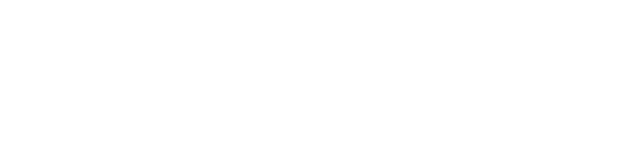
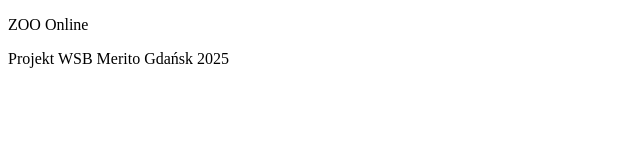
Before and after one commit to KiloZlota/Studia, a plain HTML site: page index.html in a window 1280 px wide. Shown: the whole page, without its empty margins (0-640 px from the left). Drawn offline with Linux system fonts and the light colour scheme.

Commit message:
Dodano kod html

```diff
--- a/index.html
+++ b/index.html
@@ -1,11 +1,20 @@
 <!DOCTYPE html>
 <html lang="en">
+
 <head>
     <meta charset="UTF-8">
     <meta name="viewport" content="width=device-width, initial-scale=1.0">
-    <title>Document</title>
+    <title>ZOO Online</title>
 </head>
+
 <body>
+    <header>
+        <p>ZOO Online</p>
+    </header>
+    <main></main>
+    <footer>
+        <p>Projekt WSB Merito Gdańsk 2025</p>
+    </footer>
+</body>
 
-</body>
 </html>
```
